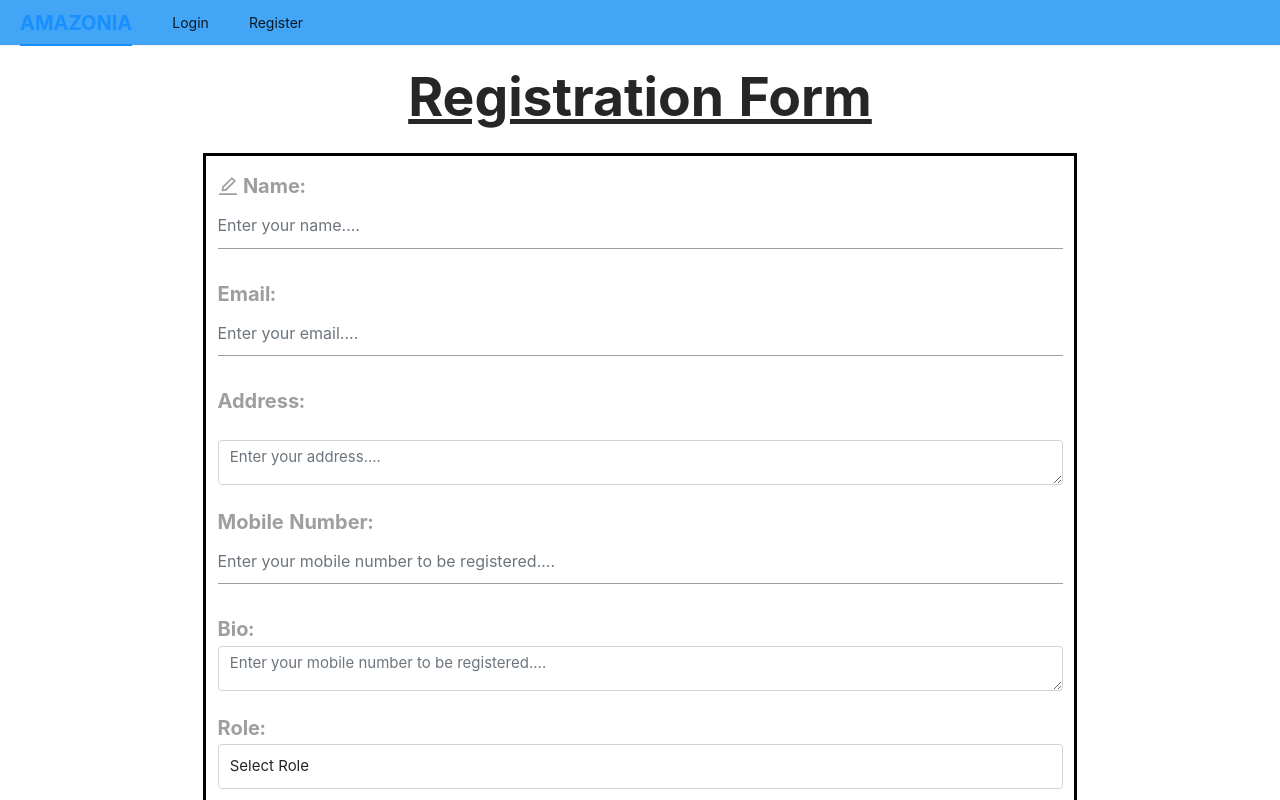
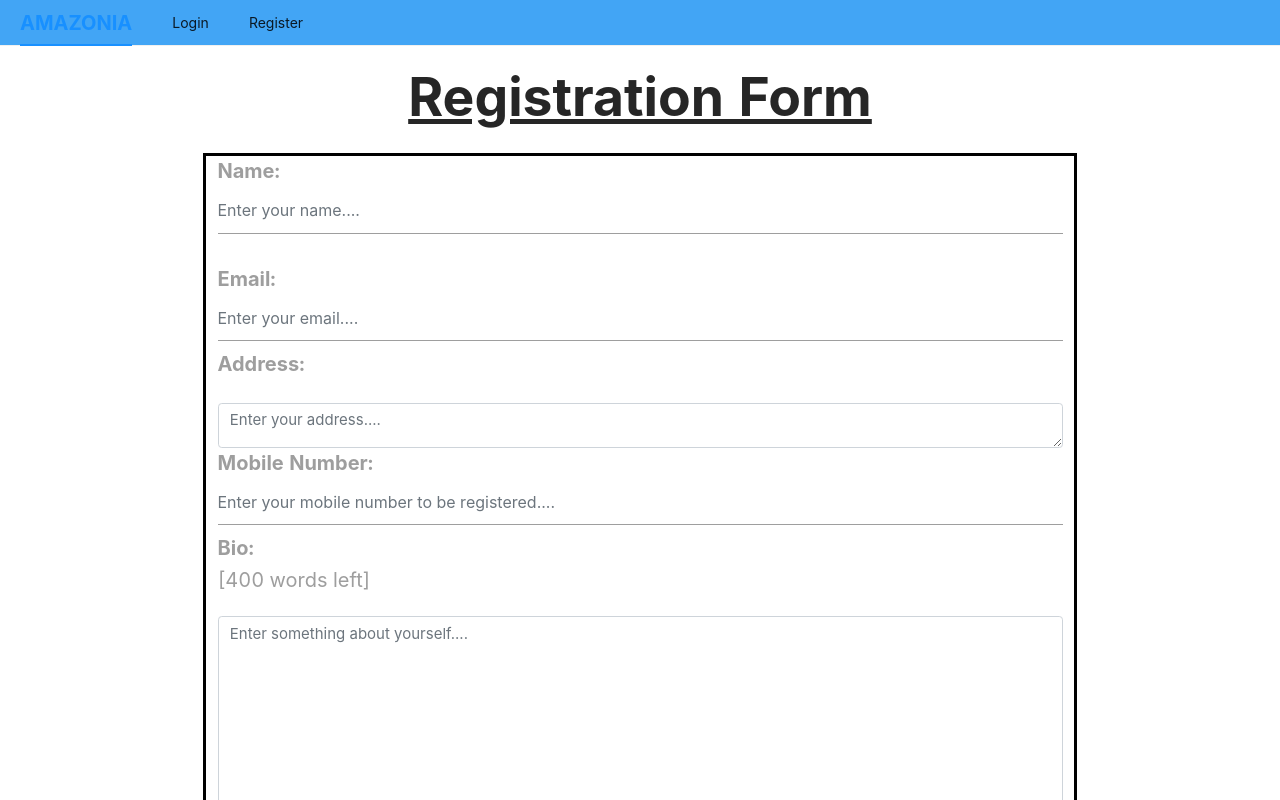
Before and after one commit to Anirban007-jpg/ECommerce-with-nextjs, a Next.js app in the folder Frontend/: page /register in a window 1280 px wide. Shown: the top 800 px of the page. Built offline with nearby package versions, Linux system fonts and the light colour scheme.

Commit message:
Closes #8

```diff
--- /dev/null
+++ b/Frontend/actions/auth.js
@@ -0,0 +1,19 @@
+import fetch from 'isomorphic-fetch';
+import { API } from '../config';
+
+
+
+export const register = (user) => {
+    return fetch(`${API}/register`, {
+        method: 'POST',
+        headers:{
+            Accept: 'application/json',
+            'Content-Type' : 'application/json'
+        },
+        body:JSON.stringify(user)
+    }).then(response => {
+        return response.json();
+    }).catch(err => {
+        console.log(err);
+    })
+}
--- a/Frontend/components/Layout.js
+++ b/Frontend/components/Layout.js
@@ -2,9 +2,13 @@ import Footer from './Footer';
 import Navbar from './Navbar';
 import React from 'react';
 
+import {ToastContainer} from "react-toastify";
+import "react-toastify/dist/ReactToastify.css";
+
 const Layout = ({children}) => {
  return (
     <React.Fragment>
+        <ToastContainer position="top-center" />
         <Navbar />
         {children}
         <Footer />
--- a/Frontend/components/auth/RegisterComponent.js
+++ b/Frontend/components/auth/RegisterComponent.js
@@ -1,39 +1,116 @@
-import React from 'react'
+import React,{useState} from 'react'
 import {EditOutlined} from '@ant-design/icons';
 import Link from 'next/link';
+import {toast} from 'react-toastify';
+import {register} from '../../actions/auth';
 
 const RegisterComponent = () => {
     // initialize the state
+    const [values,setValues] = useState({
+        name: '',
+        email:'',
+        address: '',
+        mobile_no:'',
+        about:'',
+        password:'',
+        role:'',
+        confirmed_password:'',
+        error:'',
+        success:'',
+        showForm: true,
+        length: 400,
+        loading:false
+    });
+
+    // destructure values from state
+    const {name,
+    email,
+    address,
+    mobile_no,
+    about,
+    password,
+    confirmed_password,
+    role,
+    error,
+    success,
+    showForm,
+    loading,
+    length} = values;
 
     // Onchange Function
+    const handleChange = name => e => {
+        const value = e.target.value;
+        setValues({...values,[name]: value,error:''});
+    }
+
 
     // Onsubmit Functions
-    const RegistrationForm = () => (
-        <div className="row pt-3 pb-4 ml-3 mr-4" style={{border: '3px solid black'}}>
-            <form noValidate>
+    const handleSubmit = e => {
+        e.preventDefault();
+        setValues({...values,loading:true});
+        const user = {
+            name,
+            email,
+            address,
+            mobile_no,
+            about,
+            password,
+            confirmed_password,
+            role
+        };
+
+        register(user).then(data => {
+            if(data.error){
+                setValues({...values, error: data.error,loading: false});
+            }
+            else {
+                setValues({
+                    ...values,
+                    success: data.message,
+                    name: '',
+                    email:'',
+                    address: '',
+                    mobile_no:'',
+                    about:'',
+                    password:'',
+                    role:'',
+                    confirmed_password:'',
+                    showForm:false,
+                    loading:false
+                })
+            }
+        })
+
+
+    }
+
+    // Form
+    const RegistrationForm = (name,email,address,mobile_no,about,password,confirmed_password,role,loading) => (
+            <form noValidate onSubmit={handleSubmit}  className="row pb-4 ml-3 mr-4" style={{border: '3px solid black'}}>
                 <div className="form-group">
-                    <label style={{fontSize: "20px"}}><EditOutlined style={{fontSize: "20px"}}/>{" "}<strong>Name:</strong></label><br/>
-                    <input className="form-control" type="text" placeholder="Enter your name...." />
+                    <label style={{fontSize: "20px"}}><strong>Name:</strong></label><br/>
+                    <input className="form-control" type="text" value={name} onChange={handleChange('name')} placeholder="Enter your name...." />
+                    <br/>
+                </div>
+                <div className="form-group">
+                    <label style={{fontSize: "20px"}}><i className="fa fa-envelope"></i>{" "}<strong>Email:</strong></label><br/>
+                    <input className="form-control" type="email" value={email} onChange={handleChange('email')} placeholder="Enter your email...." />
                 </div><br/>
                 <div className="form-group">
-                    <label style={{fontSize: "20px"}}><i className="fa fa-envelope"></i>{" "}<strong>Email:</strong></label><br/>
-                    <input className="form-control" type="email" placeholder="Enter your email...." />
+                    <label style={{fontSize: "20px"}}><i className="fas fa-home"></i>{" "}<strong>Address:</strong></label><br/><br/>
+                    <textarea rows="2" className="form-control" type="text" value={address} onChange={handleChange('address')} placeholder="Enter your address...." />
                 </div><br/>
                 <div className="form-group">
-                    <label style={{fontSize: "20px"}}><i class="fas fa-home"></i>{" "}<strong>Address:</strong></label><br/><br/>
-                    <textarea rows="2" className="form-control" type="text" placeholder="Enter your address...." />
+                    <label style={{fontSize: "20px"}}><i className="fas fa-phone-alt"></i>{" "}<strong>Mobile Number:</strong></label><br/>
+                    <input className="form-control" type="text" value={mobile_no} onChange={handleChange('mobile_no')} placeholder="Enter your mobile number to be registered...." />
                 </div><br/>
                 <div className="form-group">
-                    <label style={{fontSize: "20px"}}><i class="fas fa-phone-alt"></i>{" "}<strong>Mobile Number:</strong></label><br/>
-                    <input className="form-control" type="text" placeholder="Enter your mobile number to be registered...." />
+                    <label style={{fontSize: "20px"}}><i className="fas fa-portrait"></i>{" "}<strong>Bio:</strong> {((length-about.length) <= 0) ? (<><p style={{color: 'red'}}>[Word Limit reached!!!]</p></>) : (<><p>[{length-about.length} words left]</p></>)}</label><br/>
+                    <textarea rows="4" style={{height: '200px'}} className="form-control" disabled={(length-about.length) <= 0} value={about} onChange={handleChange('about')} type="text" placeholder="Enter something about yourself...." />
                 </div><br/>
                 <div className="form-group">
-                    <label style={{fontSize: "20px"}}><i class="fas fa-portrait"></i>{" "}<strong>Bio:</strong></label><br/>
-                    <textarea rows="4" className="form-control" type="text" placeholder="Enter your mobile number to be registered...." />
-                </div><br/>
-                <div className="form-group">
-                    <label style={{fontSize: "20px"}}><i class="fas fa-user-tag"></i>{" "}<strong>Role:</strong></label><br/>
-                    <select type="text" className="form-control" placeholder="Enter your role...">
+                    <label style={{fontSize: "20px"}}><i className="fas fa-user-tag"></i>{" "}<strong>Role:</strong></label><br/>
+                    <select type="text" className="form-control" value={role} onChange={handleChange('role')}>
                         <option value=''>Select Role</option>
                         <option value='Dealer'>Dealer</option>
                         <option value='Customer'>User</option>
@@ -41,24 +118,41 @@ const RegisterComponent = () => {
                     </select>
                 </div><br/>
                 <div className="form-group">
-                    <label style={{fontSize: "20px"}}><i class="fas fa-lock"></i>{" "}<strong>Password:</strong></label><br/>
-                    <input className="form-control" type="password" placeholder="Enter your Password...." />
+                    <label style={{fontSize: "20px"}}><i className="fas fa-lock"></i>{" "}<strong>Password:</strong></label><br/>
+                    <input className="form-control" type="password" value={password} onChange={handleChange('password')} placeholder="Enter your Password...." />
                 </div><br/>
                 <div className="form-group">
-                    <label style={{fontSize: "20px"}}><i class="fas fa-lock"></i>{" "}<strong>Confirm Password:</strong></label><br/>
-                    <input className="form-control" type="password" placeholder="Re-Enter your given Password...." />
+                    <label style={{fontSize: "20px"}}><i className="fas fa-lock"></i>{" "}<strong>Confirm Password:</strong></label><br/>
+                    <input className="form-control" type="password" value={confirmed_password} onChange={handleChange('confirmed_password')} placeholder="Re-Enter your given Password...." />
                 </div><br/>
-                <div className="form-group">
-                    <button className="btn btn-primary" type="submit"><i class="fas fa-user-plus"></i>{" "}Submit</button><br/><hr/>
-                    <strong><p style={{fontSize: "15px"}}><Link href="/">Go Back --&gt;</Link></p></strong>
-                </div>
+
+                    {loading ? (
+                        <div className="form-group"><br/>
+                            <button class="btn btn-primary" type="button" disabled>
+                                <span class="spinner-border spinner-border-sm" role="status" aria-hidden="true"></span>
+                                Loading...
+                            </button>
+                        </div>
+                    )
+
+                    : (
+                        <>
+                        <div className="form-group">
+                            <button className="btn btn-primary" type="submit"><i className="fas fa-user-plus"></i>{" "}Submit</button><br/><hr/>
+                            <strong><h6 style={{color: "red"}}>Already have an Account?<Link href="/login"> Log In Here</Link></h6></strong>
+                            <strong><p style={{fontSize: "15px"}}><Link href="/">Go Back --&gt;</Link></p></strong>
+                        </div>
+                        </>
+                    )}
             </form>
-        </div>
+
     )
 
     return (
             <React.Fragment>
-                {RegistrationForm()}
+                {error ? toast.error(error) : ''}
+                {success ? <div className="alert alert-success">{success}<Link href="/login">Sign in</Link></div>:''}
+                {showForm && RegistrationForm(name,email,address,mobile_no,about,password,confirmed_password,role,loading)}
             </React.Fragment>
     )
 }
--- a/Frontend/config.js
+++ b/Frontend/config.js
@@ -1,5 +1,8 @@
+// import getConfig from 'next/config'
+// const {publicRuntimeConfig} = getConfig()
 
-
-// export const API = publicRuntimeConfig.PRODUCTION ? '' : 'http://localhost:5005';
+export const API = 'http://localhost:5005';
 export const API_NAME = 'AMAZONIA';
-// export const DOMAIN = publicRuntimeConfig.PRODUCTION ? '' : 'http://localhost:3000';
+export const DOMAIN = 'http://localhost:3000';
+export const API_PROD = '';
+export const DOMAIN_PROD = '';
--- a/Frontend/package.json
+++ b/Frontend/package.json
@@ -19,6 +19,7 @@
     "@zeit/next-css": "^1.0.1",
     "antd": "^4.16.0",
     "axios": "^0.21.1",
+    "dotenv": "^10.0.0",
     "isomorphic-fetch": "^3.0.0",
     "js-cookie": "^2.2.1",
     "moment": "^2.29.1",
@@ -27,7 +28,8 @@
     "react": "^17.0.2",
     "react-dom": "^17.0.2",
     "react-quill": "^1.3.5",
-    "react-render-html": "^0.6.0"
+    "react-render-html": "^0.6.0",
+    "react-toastify": "^7.0.4"
   },
   "devDependencies": {
     "@iconify-icons/ant-design": "^1.1.0",
```
Also changed, not shown: 2 other files (tests, documents, lock files or other folders).
